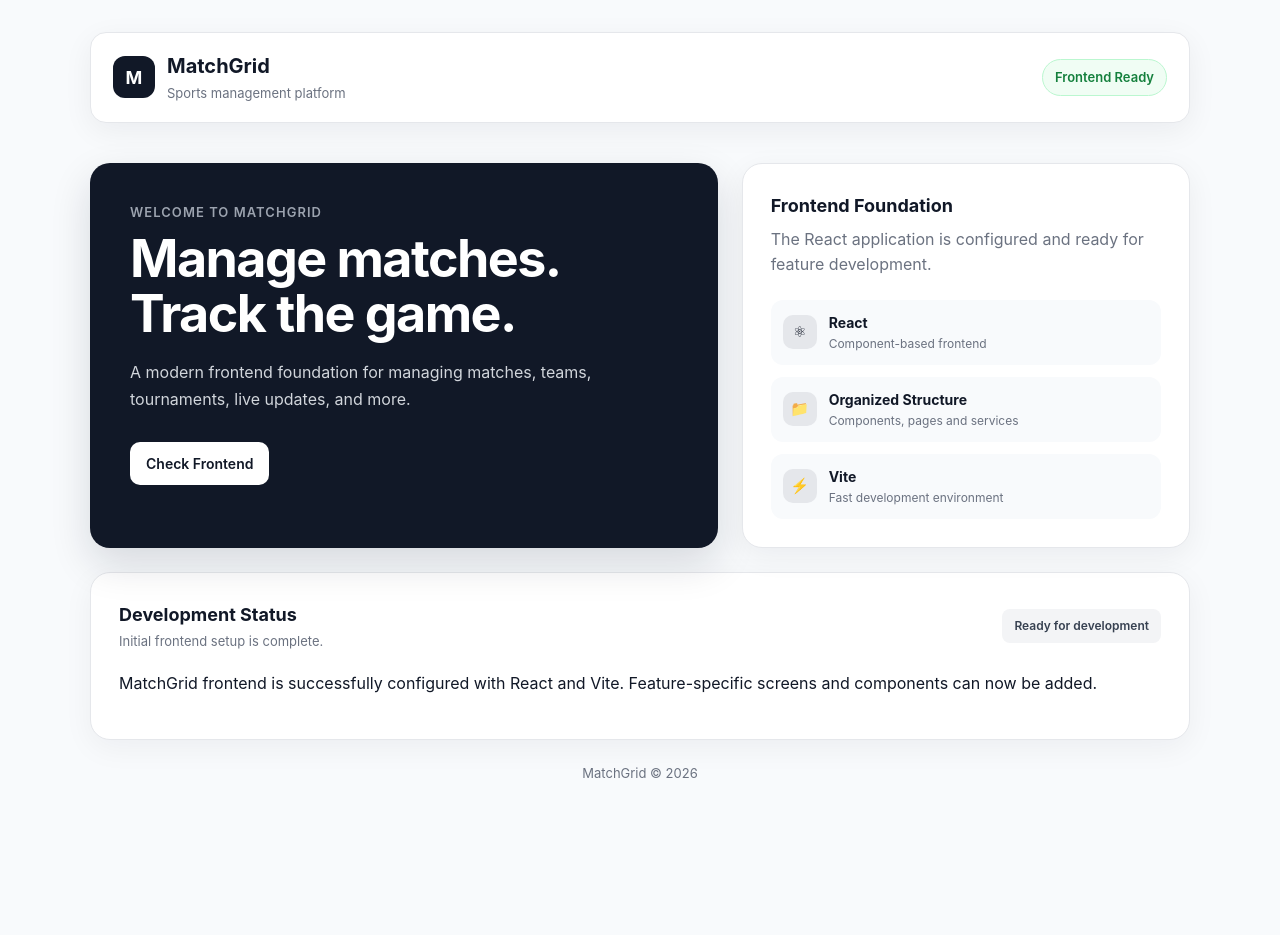
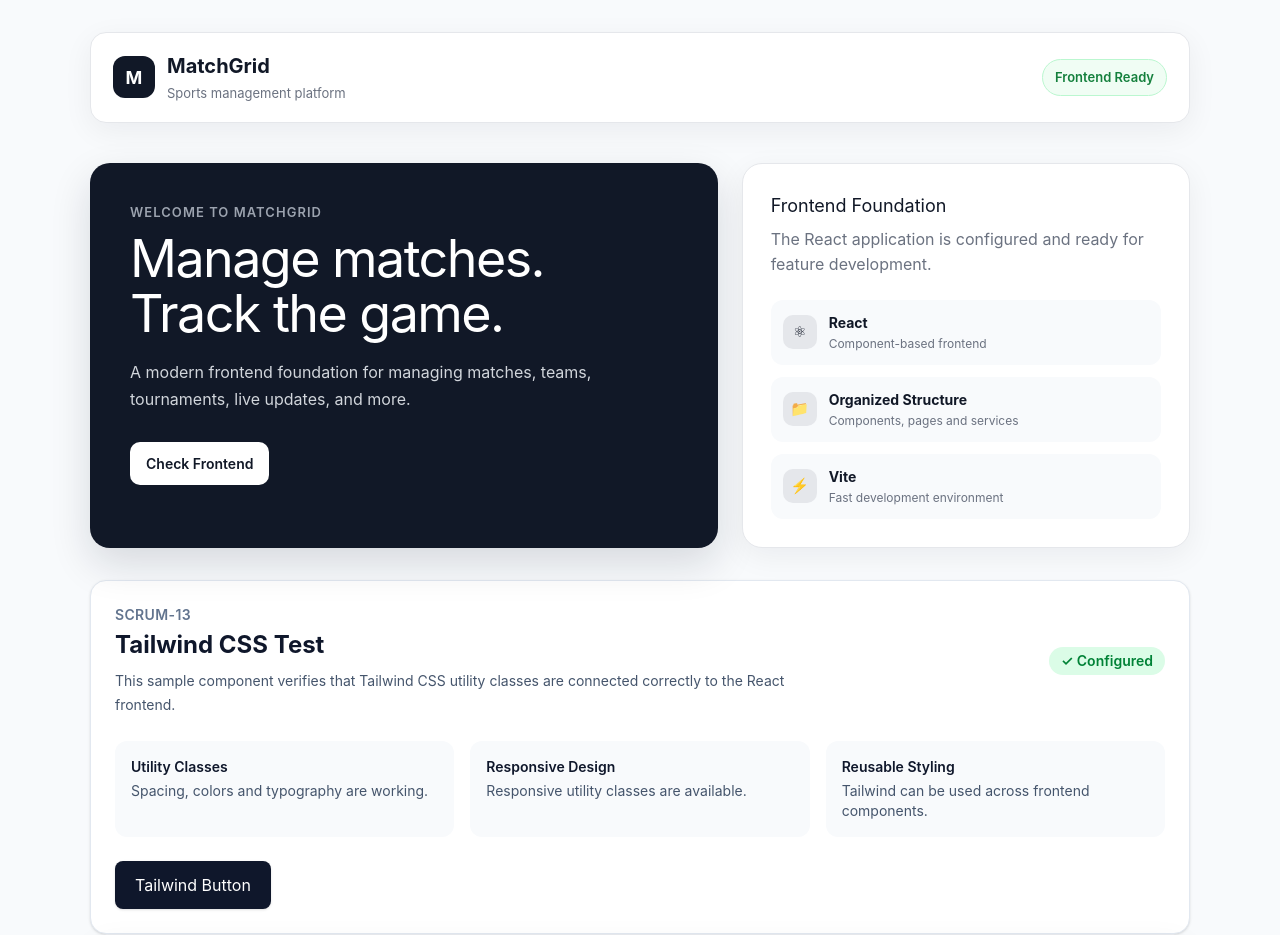
Before and after one commit to Itaciya/MatchGrid, a React app in the folder frontend/: page / in a window 1280 px wide. Shown: the top 935 px of the page. Before the commit the page ends 824 px from the top, so only its background shows below. Built offline with nearby package versions, Linux system fonts and the light colour scheme; the HTML template or start-up script is replaced by a standard one.

Commit message:
SCRUM-13: Configure Tailwind CSS

```diff
--- a/frontend/package.json
+++ b/frontend/package.json
@@ -10,8 +10,10 @@
     "preview": "vite preview"
   },
   "dependencies": {
+    "@tailwindcss/vite": "^4.3.3",
     "react": "^19.2.8",
-    "react-dom": "^19.2.8"
+    "react-dom": "^19.2.8",
+    "tailwindcss": "^4.3.3"
   },
   "devDependencies": {
     "@eslint/js": "^10.0.1",
--- a/frontend/src/App.jsx
+++ b/frontend/src/App.jsx
@@ -11,6 +11,7 @@ function App() {
   return (
     <main className="app">
       <div className="app-container">
+        {/* Header */}
         <header className="app-header">
           <div className="brand">
             <div className="brand-mark">M</div>
@@ -24,6 +25,7 @@ function App() {
           <span className="status">Frontend Ready</span>
         </header>
 
+        {/* Hero Section */}
         <section className="hero">
           <div className="hero-card">
             <p className="eyebrow">Welcome to MatchGrid</p>
@@ -50,7 +52,7 @@ function App() {
             {message && <p className="success-message">{message}</p>}
           </div>
 
-          <div className="info-card" id="features">
+          <div className="info-card">
             <h3>Frontend Foundation</h3>
 
             <p>
@@ -61,6 +63,7 @@ function App() {
             <div className="feature-list">
               <div className="feature">
                 <div className="feature-icon">⚛</div>
+
                 <div>
                   <strong>React</strong>
                   <span>Component-based frontend</span>
@@ -69,6 +72,7 @@ function App() {
 
               <div className="feature">
                 <div className="feature-icon">📁</div>
+
                 <div>
                   <strong>Organized Structure</strong>
                   <span>Components, pages and services</span>
@@ -77,6 +81,7 @@ function App() {
 
               <div className="feature">
                 <div className="feature-icon">⚡</div>
+
                 <div>
                   <strong>Vite</strong>
                   <span>Fast development environment</span>
@@ -86,6 +91,70 @@ function App() {
           </div>
         </section>
 
+        {/* Tailwind Test Section */}
+        <section className="mt-8 rounded-2xl border border-slate-200 bg-white p-6 shadow-sm">
+          <div className="flex flex-col gap-4 sm:flex-row sm:items-center sm:justify-between">
+            <div>
+              <p className="text-sm font-semibold uppercase tracking-wide text-slate-500">
+                SCRUM-13
+              </p>
+
+              <h2 className="mt-1 text-2xl font-bold text-slate-900">
+                Tailwind CSS Test
+              </h2>
+
+              <p className="mt-2 max-w-2xl text-sm leading-6 text-slate-600">
+                This sample component verifies that Tailwind CSS utility
+                classes are connected correctly to the React frontend.
+              </p>
+            </div>
+
+            <span className="inline-flex w-fit items-center rounded-full bg-green-100 px-3 py-1 text-sm font-semibold text-green-700">
+              ✓ Configured
+            </span>
+          </div>
+
+          <div className="mt-6 grid gap-4 sm:grid-cols-3">
+            <div className="rounded-xl bg-slate-50 p-4">
+              <p className="text-sm font-semibold text-slate-900">
+                Utility Classes
+              </p>
+
+              <p className="mt-1 text-sm text-slate-600">
+                Spacing, colors and typography are working.
+              </p>
+            </div>
+
+            <div className="rounded-xl bg-slate-50 p-4">
+              <p className="text-sm font-semibold text-slate-900">
+                Responsive Design
+              </p>
+
+              <p className="mt-1 text-sm text-slate-600">
+                Responsive utility classes are available.
+              </p>
+            </div>
+
+            <div className="rounded-xl bg-slate-50 p-4">
+              <p className="text-sm font-semibold text-slate-900">
+                Reusable Styling
+              </p>
+
+              <p className="mt-1 text-sm text-slate-600">
+                Tailwind can be used across frontend components.
+              </p>
+            </div>
+          </div>
+
+          <button
+            type="button"
+            className="mt-6 rounded-lg bg-slate-900 px-5 py-3 text-sm font-semibold text-white shadow-sm transition hover:bg-slate-700 focus:outline-none focus:ring-2 focus:ring-slate-400 focus:ring-offset-2"
+          >
+            Tailwind Button
+          </button>
+        </section>
+
+        {/* Development Status */}
         <section className="section">
           <div className="section-header">
             <div>
@@ -97,11 +166,13 @@ function App() {
           </div>
 
           <p>
-            MatchGrid frontend is successfully configured with React and Vite.
-            Feature-specific screens and components can now be added.
+            MatchGrid frontend is successfully configured with React, Vite,
+            and Tailwind CSS. Feature-specific screens and components can now
+            be added.
           </p>
         </section>
 
+        {/* Footer */}
         <footer className="footer">
           MatchGrid © 2026
         </footer>
--- a/frontend/src/index.css
+++ b/frontend/src/index.css
@@ -1,3 +1,4 @@
+@import "tailwindcss";
 :root {
   font-family:
     Inter, system-ui, -apple-system, BlinkMacSystemFont, "Segoe UI", sans-serif;
--- a/frontend/vite.config.js
+++ b/frontend/vite.config.js
@@ -1,7 +1,7 @@
+import { defineConfig } from 'vite'
 import react from '@vitejs/plugin-react'
-import { defineConfig } from 'vite'
+import tailwindcss from '@tailwindcss/vite'
 
-// https://vite.dev/config/
 export default defineConfig({
-  plugins: [react()],
+  plugins: [react(), tailwindcss()],
 })
```
Also changed, not shown: 1 other file (tests, documents, lock files or other folders).
